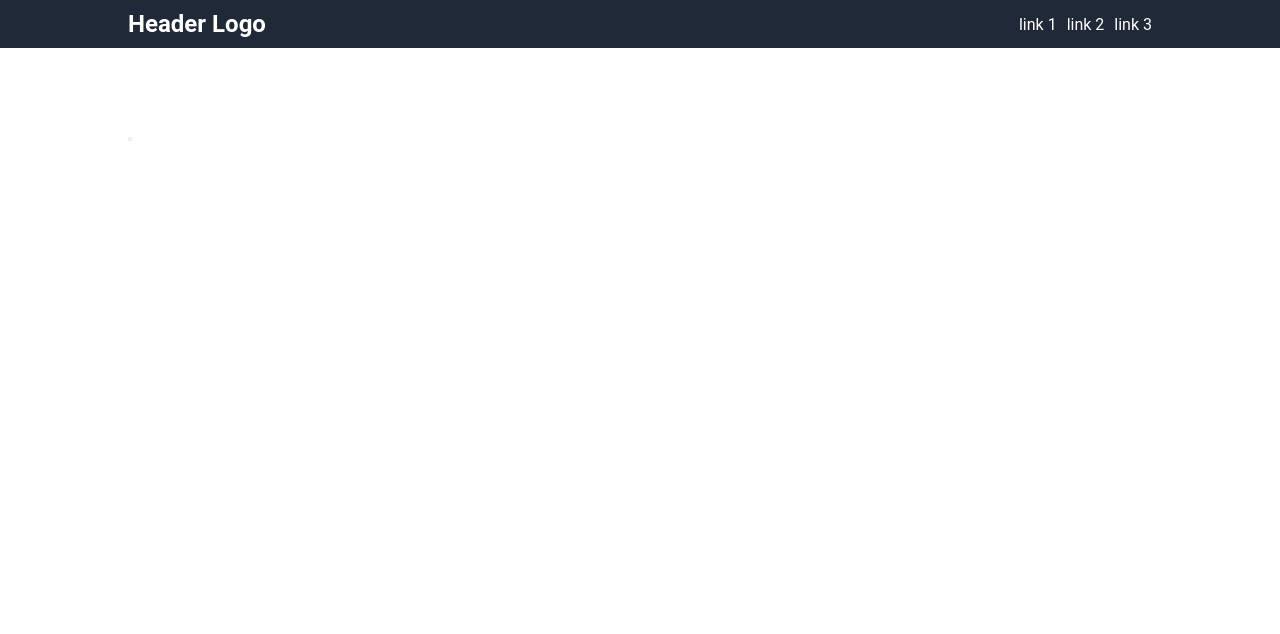
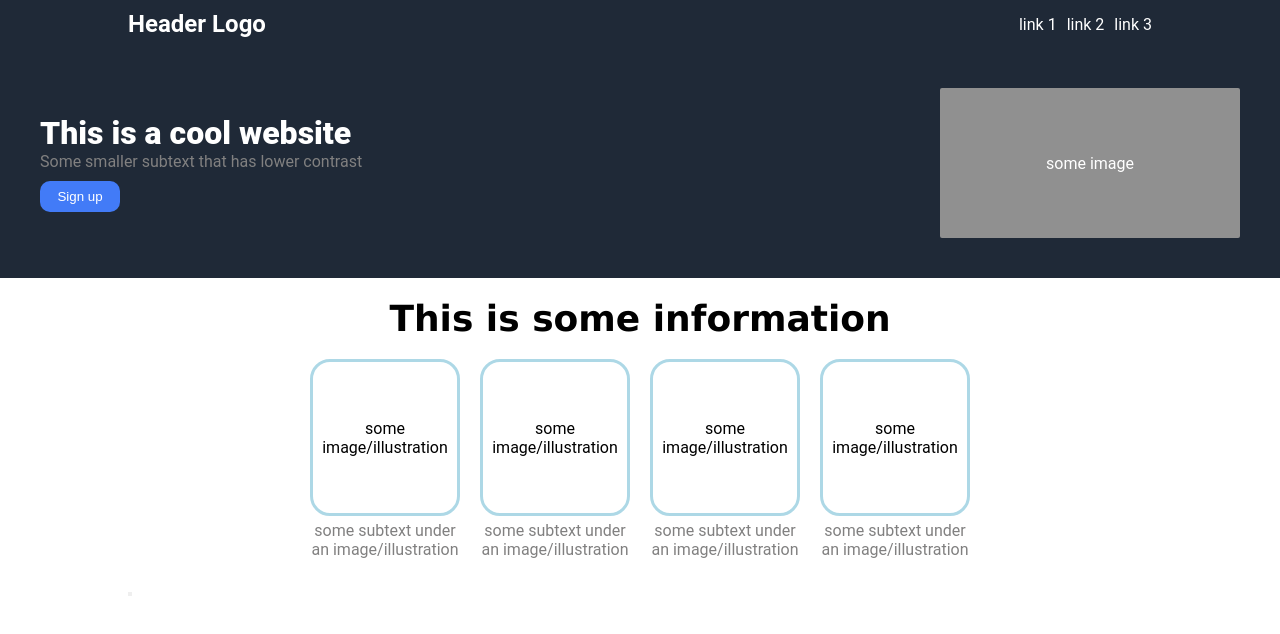
Before and after one commit to teldenurcow/odin-Landing-Page, a plain HTML site: page index.html in a window 1280 px wide. Drawn offline with Linux system fonts and the light colour scheme.

Commit message:
Add information section

```diff
--- a/index.html
+++ b/index.html
@@ -17,33 +17,33 @@
     </div>
     <div class="content">
       <div class="signup-section">
-        <div class="text">
-
+        <div>
+          <h2>This is a cool website</h2>
+          <p class="subtext">Some smaller subtext that has lower contrast</p>
+          <button class="signup-btn">Sign up</button>
         </div>
-        <div class="image">
-
+        <div class="signup-image">
+          <p>some image</p>
         </div>
       </div>
       <div class="information">
-        <div class="heading">
-
-        </div>
+        <h1>This is some information</h1>
         <div class="cards">
             <div class="card">
-              <img href="#">
-              <p></p>
+              <div class="img-container">some image/illustration</div>
+              <p class="subtext">some subtext under an image/illustration</p>
             </div>
             <div class="card">
-                <img href="#">
-                <p></p>
+              <div class="img-container">some image/illustration</div>
+              <p class="subtext">some subtext under an image/illustration</p>
             </div>
             <div class="card">
-                <img href="#">
-                <p></p>
+              <div class="img-container">some image/illustration</div>
+              <p class="subtext">some subtext under an image/illustration</p>
             </div>
             <div class="card">
-                <img href="#">
-                <p></p>
+              <div class="img-container">some image/illustration</div>
+              <p class="subtext">some subtext under an image/illustration</p>
             </div>
         </div>
       </div>
--- a/styles.css
+++ b/styles.css
@@ -32,3 +32,81 @@ a {
     color: #ffffff;
     text-decoration: none;
 }
+.signup-section {
+    background-color: #1F2937;
+    display: flex;
+    align-items: center;
+    padding: 40px;
+    color: #ffffff;
+    justify-content: space-between;
+}
+.signup-section h2 {
+    font-size: 2em;
+    font-weight: 900;
+}
+.signup-image {
+    width: 300px;
+    height: 150px;
+    background-color: #909090;
+    border-radius: 2px;
+    display: flex;
+    justify-content: center;
+    align-items: center;
+    flex: 0 1 auto;
+}
+.subtext {
+    font-size: 1em;
+    font-weight: 0;
+    color: #818080;
+}
+.signup-btn {
+    padding: 8px;
+    border-radius: 10px;
+    color: #ffffff;
+    background-color: #427bf7;
+    border: none;
+    width: 80px;
+    margin-top: 10px;
+}
+.information {
+    display: flex;
+    flex-direction: column;
+    align-items: center;
+    padding-top: 20px;
+    padding-bottom: 20px;
+}
+.information h1 {
+    font-weight: 900;
+    font-size: 36px;
+    font-family:'Lucida Sans', 'Lucida Sans Regular', 'Lucida Grande', 'Lucida Sans Unicode';
+    margin-bottom: 20px;
+}
+.cards {
+    display: flex;
+    align-items: center;
+    justify-content: center;
+    gap: 20px;
+    flex-wrap: wrap;
+}
+.card {
+    display: flex;
+    flex-direction: column;
+    align-items: stretch;
+    flex: 0 1 auto;
+    width: 150px;
+    height: 200px;
+    text-align: center;
+}
+.img-container {
+    border: 3px solid lightblue;
+    border-radius: 20px;
+    display: flex;
+    align-items: center;
+    justify-content: center;
+    padding: 20px;
+    text-align: center;
+    flex: 1;
+}
+.card > .subtext {
+    margin-top: 5px;
+}
```
